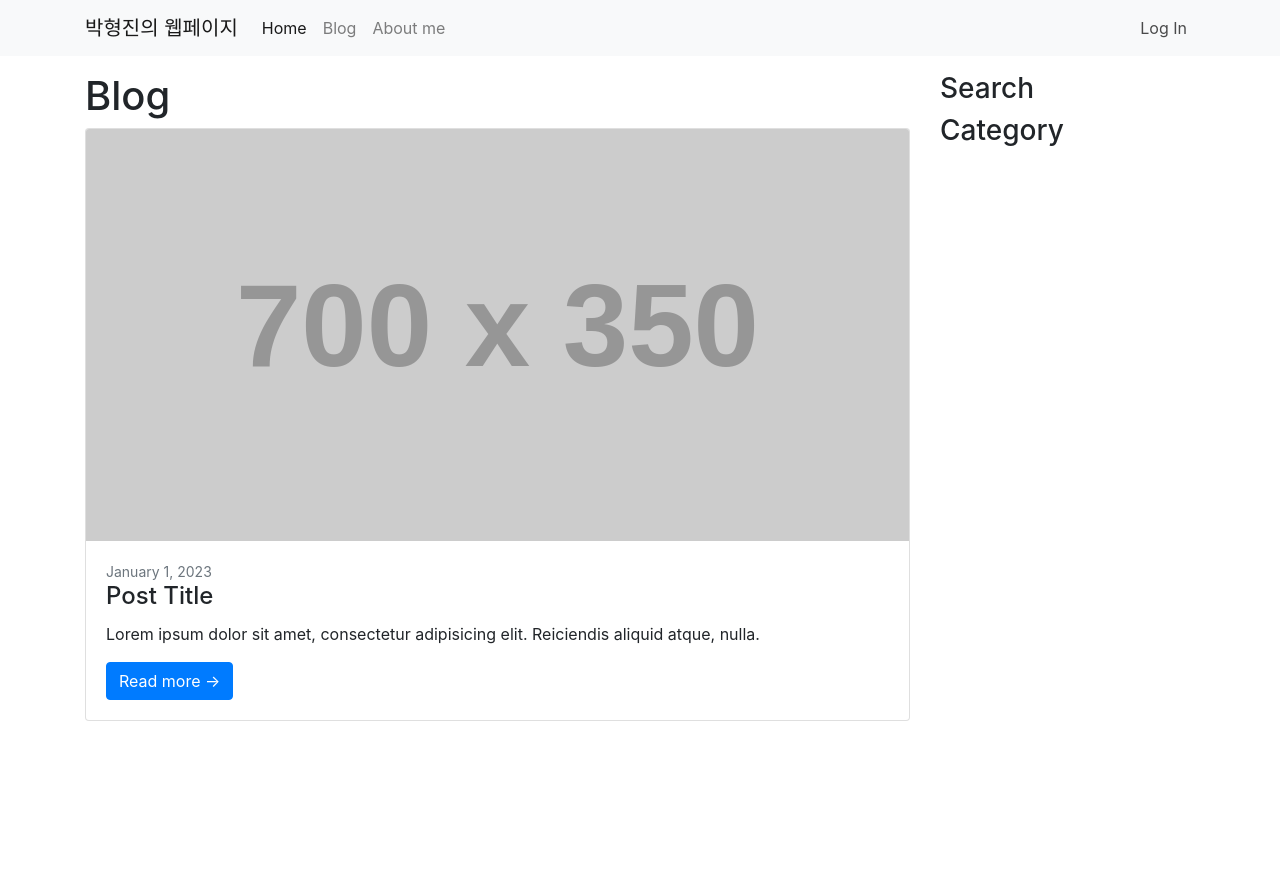
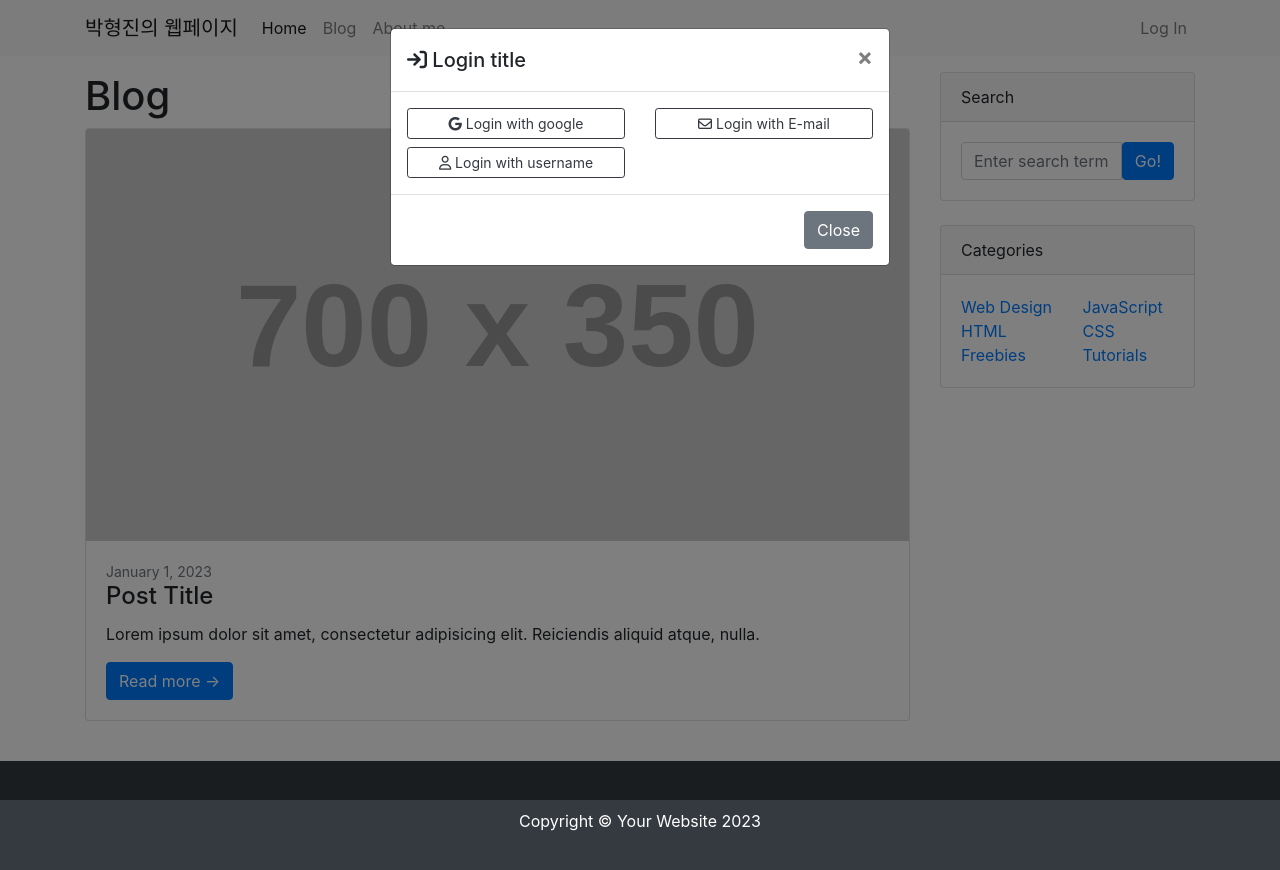
Before and after one commit to jooninso/html_practice-1, a plain HTML site: page blog_list.html in a window 1280 px wide. Both pictures are taken after a click on the link "Log In". Before the commit the page ends 800 px from the top, so only its background shows below. Drawn offline with nearby package versions, Linux system fonts and the light colour scheme; placeholder pictures from the web are drawn by us.

Commit message:
fifth commit

```diff
--- a/blog_list.html
+++ b/blog_list.html
@@ -5,6 +5,7 @@
   <title>Blog | 박형진의 웹페이지</title>
   <!-- <link href="./practice.css" rel="stylesheet" type="text/css"> -->
   <link href="./bootstrap4/css/bootstrap.min.css" rel="stylesheet" type="text/css">
+  <script src="https://kit.fontawesome.com/b23d22ae6c.js" crossorigin="anonymous"></script>
 </head>
 
 <body>
@@ -29,12 +30,40 @@
         </ul>
         <ul class="navbar-nav ml-auto">
           <li class="nav-item">
-            <a class="nav-link" href="#">Log In</a>
+            <a class="nav-link" data-toggle="modal" data-target="#loginModal">Log In</a>
           </li>
         </ul>
       </div>
     </div>
   </nav>
+
+  <!-- Modal -->
+  <div class="modal fade" id="loginModal" tabindex="-1" aria-labelledby="loginModalLabel" aria-hidden="true">
+    <div class="modal-dialog">
+      <div class="modal-content">
+        <div class="modal-header">
+          <h5 class="modal-title" id="exampleModalLabel"> <i class="fa-solid fa-arrow-right-to-bracket"></i> Login title</h5>
+          <button type="button" class="close" data-dismiss="modal" aria-label="Close">
+            <span aria-hidden="true">&times;</span>
+          </button>
+        </div>
+        <div class="modal-body">
+          <div class=row>
+            <div class="col-md-6 col-sm-12">
+                <button type="button" class="btn btn-outline-dark btn-sm btn-block"> <i class="fa-brands fa-google"></i> Login with google</button>
+                <button type="button" class="btn btn-outline-dark btn-sm btn-block"> <i class="fa-regular fa-user"></i> Login with username</button>
+            </div>
+            <div class="col-md-6 col-sm-12">
+                <button type="button" class="btn btn-outline-dark btn-sm btn-block"> <i class="fa-regular fa-envelope"></i> Login with E-mail</button>
+            </div>
+          </div>
+        </div>
+        <div class="modal-footer">
+          <button type="button" class="btn btn-secondary" data-dismiss="modal">Close</button>
+        </div>
+      </div>
+    </div>
+  </div>
   <div class="container my-3">
     <div class="row">
 
@@ -53,12 +82,48 @@
         </div>
       </div>
       <div class="col-md-4 col-lg-3">
-        <h3>Search</h3>
-        <h3>Category</h3>
+        <div class="card mb-4">
+          <div class="card-header">Search</div>
+          <div class="card-body">
+            <div class="input-group">
+              <input class="form-control" type="text" placeholder="Enter search term..."
+                aria-label="Enter search term..." aria-describedby="button-search" />
+              <button class="btn btn-primary" id="button-search" type="button">Go!</button>
+            </div>
+          </div>
+        </div>
+        <div class="card mb-4">
+          <div class="card-header">Categories</div>
+          <div class="card-body">
+            <div class="row">
+              <div class="col-sm-6">
+                <ul class="list-unstyled mb-0">
+                  <li><a href="#!">Web Design</a></li>
+                  <li><a href="#!">HTML</a></li>
+                  <li><a href="#!">Freebies</a></li>
+                </ul>
+              </div>
+              <div class="col-sm-6">
+                <ul class="list-unstyled mb-0">
+                  <li><a href="#!">JavaScript</a></li>
+                  <li><a href="#!">CSS</a></li>
+                  <li><a href="#!">Tutorials</a></li>
+                </ul>
+              </div>
+            </div>
+          </div>
+        </div>
       </div>
 
     </div>
   </div>
+
+  <!-- Footer-->
+  <footer class="py-5 bg-dark">
+    <div class="container">
+      <p class="m-0 text-center text-white">Copyright &copy; Your Website 2023</p>
+    </div>
+  </footer>
 
   <script src="https://cdn.jsdelivr.net/npm/jquery@3.5.1/dist/jquery.slim.min.js"
     integrity="sha384-DfXdz2htPH0lsSSs5nCTpuj/zy4C+OGpamoFVy38MVBnE+IbbVYUew+OrCXaRkfj"
```
